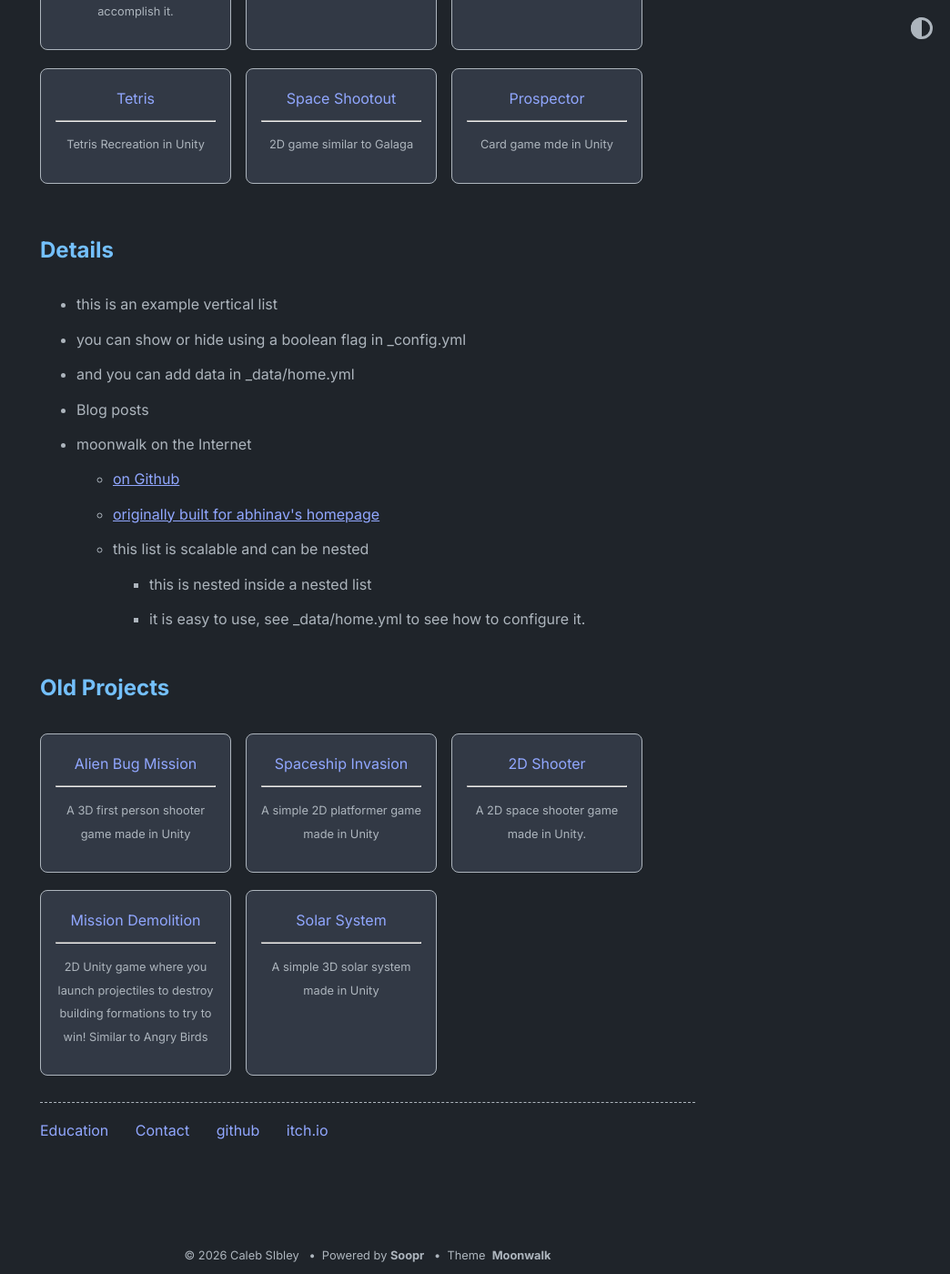
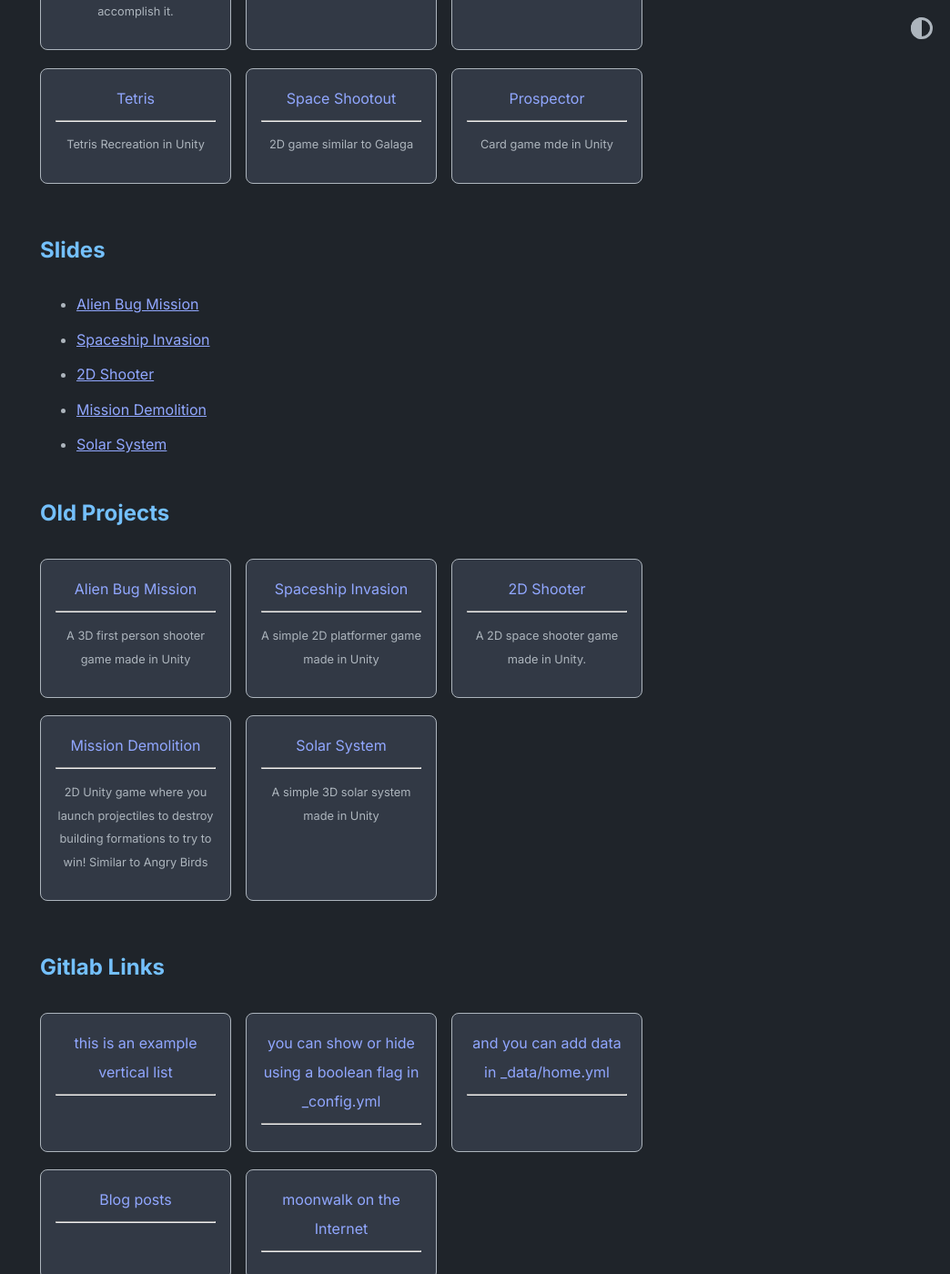
Before and after one commit to toastie-Sib/toastie-Sib.github.io, a Jekyll site: the page built from index.md, in a window 1280 px wide and 1400 px high, scrolled down 1213 px. Shown: the whole window at 91% size, without its empty margins (236-1280 px from the left). Built offline with Jekyll 4.4.1, drawn with Linux system fonts in a browser that asks for light colours; some of the changed text lies outside the part shown.

Commit message:
New fix and new container

```diff
--- a/_config.yml
+++ b/_config.yml
@@ -2,7 +2,7 @@ title: Caleb Sibley's Portfolio
 author: Caleb SIbley
 url: https://www.abhinavsaxena.com/moonwalk # root address of the site
 description: > # description of the site (multiple lines allowed)
-  This is my portfolio of what I have worked on to show my skillset.
+  This is my portfolio of some of the things that I have worked on to show off my skillset.
 
 permalink: /:slug
 
@@ -29,13 +29,15 @@ theme_config:
   show_blog: false # show blog posts added in _posts
   show_old_projects: true # show old projects as cards, add in _data/home.yml
   show_misc_list: true # show generic vertical list for misc details, add _data/home.yml
+  show_gitlab: true
   show_reading_time: false # show number of words and reading time in the blog posts
   show_tags: false # show tags in a blog posts
   # options for "home" page
   home:
     title_projects: Portfolio
-    title_misc_list: Details
+    title_misc_list: Slides
     title_old_projects: Old Projects
+    title_gitlab: Gitlab Links
 
 soopr:
   publish_token: "" # sign up at https://www.soopr.co to get your publish token and personalize share and reaction options
--- a/_data/home.yml
+++ b/_data/home.yml
@@ -126,13 +126,16 @@ footer_entries:
   #- title: twitter
   #  url: https://twitter.com/abhinav
 
+  - title: gitlab
+    url: https://gitlab.msu.edu/users/sibleyc2/projects
+
   - title: github
     url: https://github.com/toastie-Sib
 
   - title: itch.io
     url: https://toastie-sibley.itch.io/
 
-misc_entries:
+gitlab_entries:
   - title: this is an example vertical list
     url: false
 
--- a/_layouts/home.html
+++ b/_layouts/home.html
@@ -36,6 +36,11 @@ layout: default
   {% include card_list.html collection=site.data.home.old_project_entries %}
 {% endif %}
 
+{% if site.theme_config.show_gitlab == true %}
+  <h2>{{ site.theme_config.home.title_gitlab }}</h2>
+  {% include card_list.html collection=site.data.home.gitlab_entries %}
+{% endif %}
+
 
 {% if site.theme_config.show_footer == true %}
   <footer>
```
